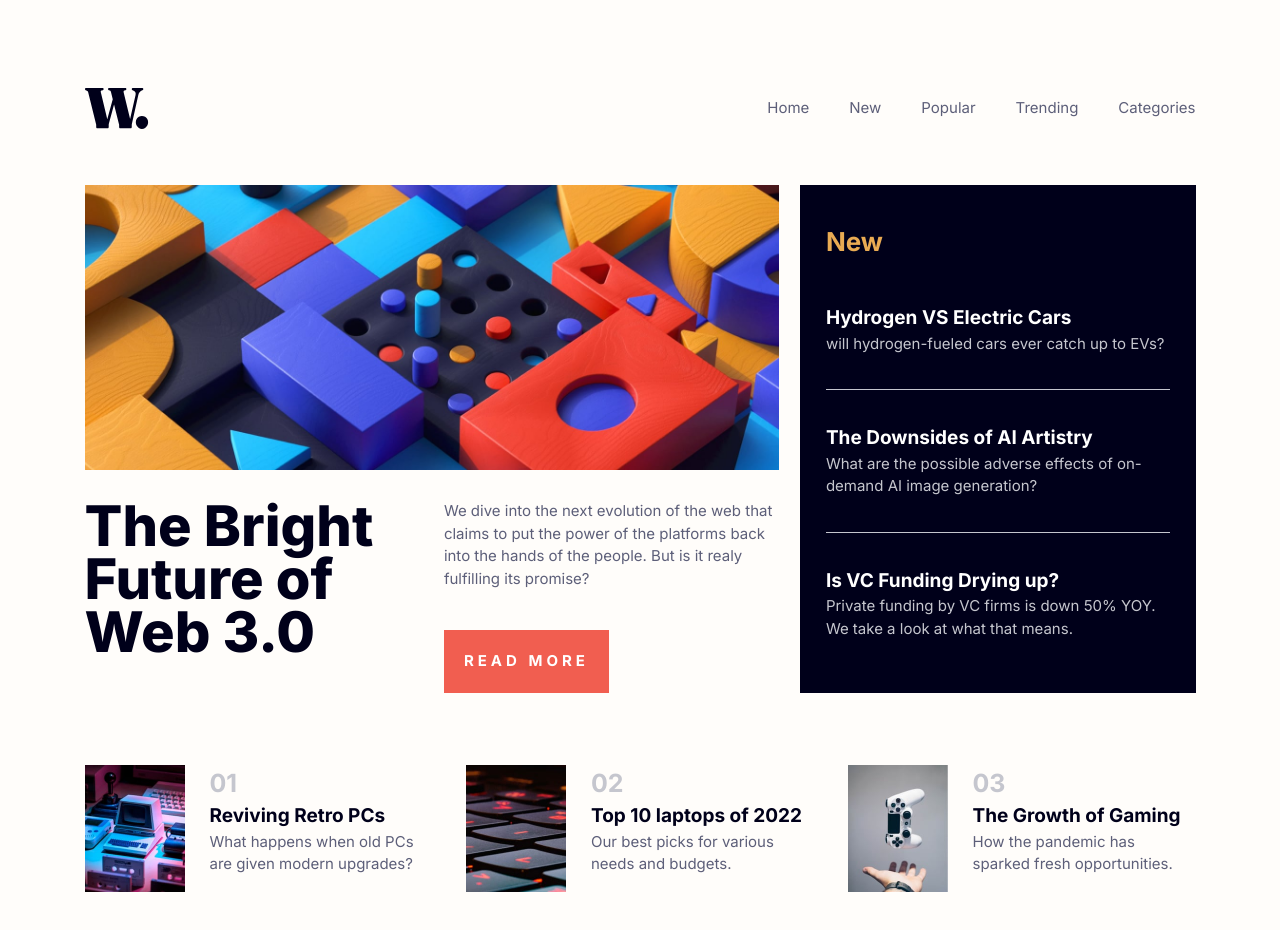
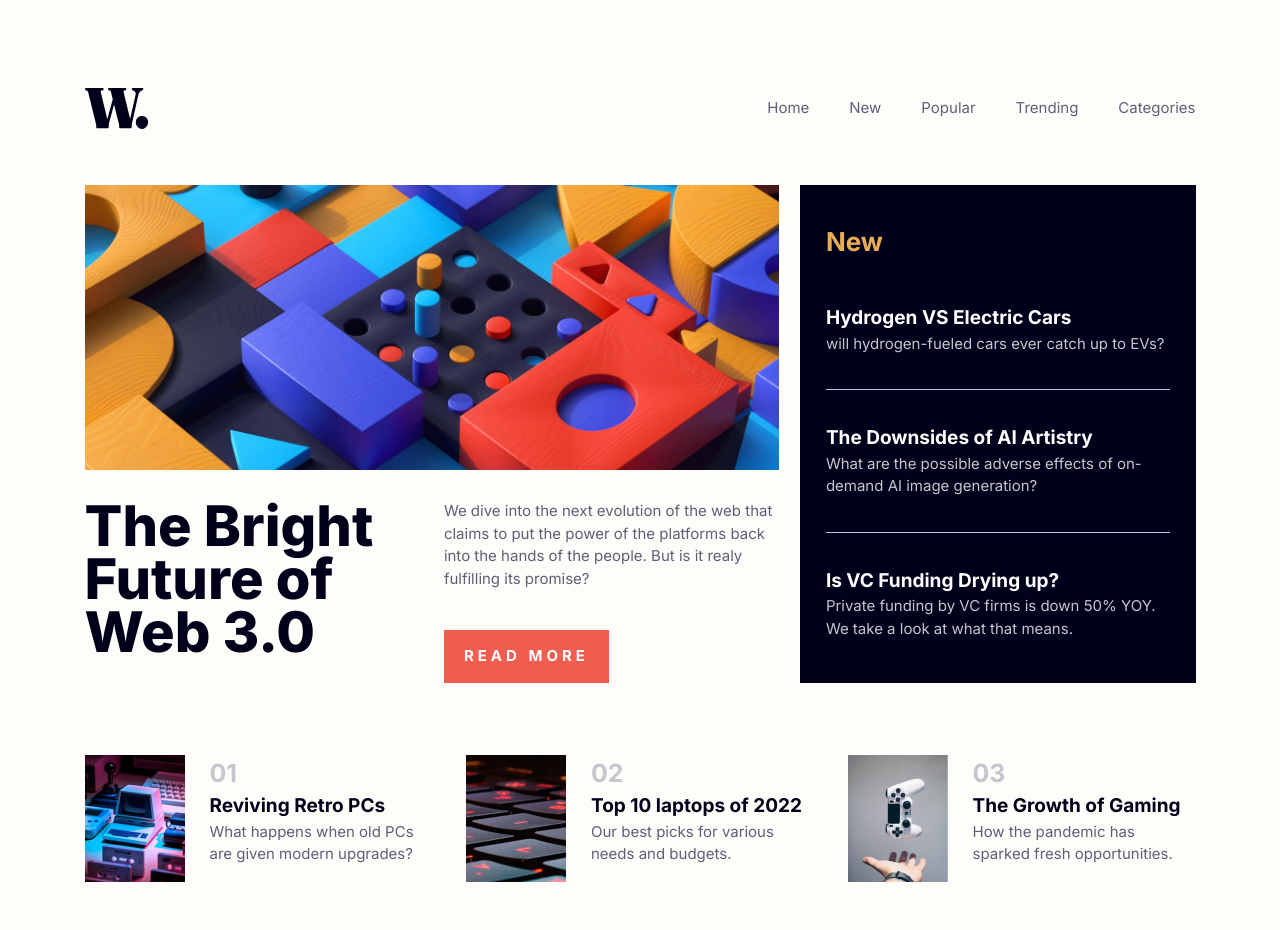
Before and after one commit to rida192/news-homepage-main, a Next.js app: page / in a window 1280 px wide. Shown: the top 930 px of the page. Built offline with nearby package versions, Linux system fonts and the light colour scheme.

Commit message:
CHORE fixing read more button

```diff
--- a/components/Hero.tsx
+++ b/components/Hero.tsx
@@ -27,7 +27,7 @@ const Hero = () => {
                 the power of the platforms back into the hands of the people.
                 But is it realy fulfilling its promise?
               </p>
-              <button className="mt-[30px] md:mt-[40px] p-[20px] bg-SoftRed text-white font-bold tracking-[4px] uppercase hover:bg-VeryDarkBlue transition-all duration-200">
+              <button className="mt-[30px] md:mt-[40px] px-[20px] py-[15px] bg-SoftRed text-white font-bold tracking-[4px] uppercase hover:bg-VeryDarkBlue transition-all duration-200">
                 Read More
               </button>
             </div>
```
